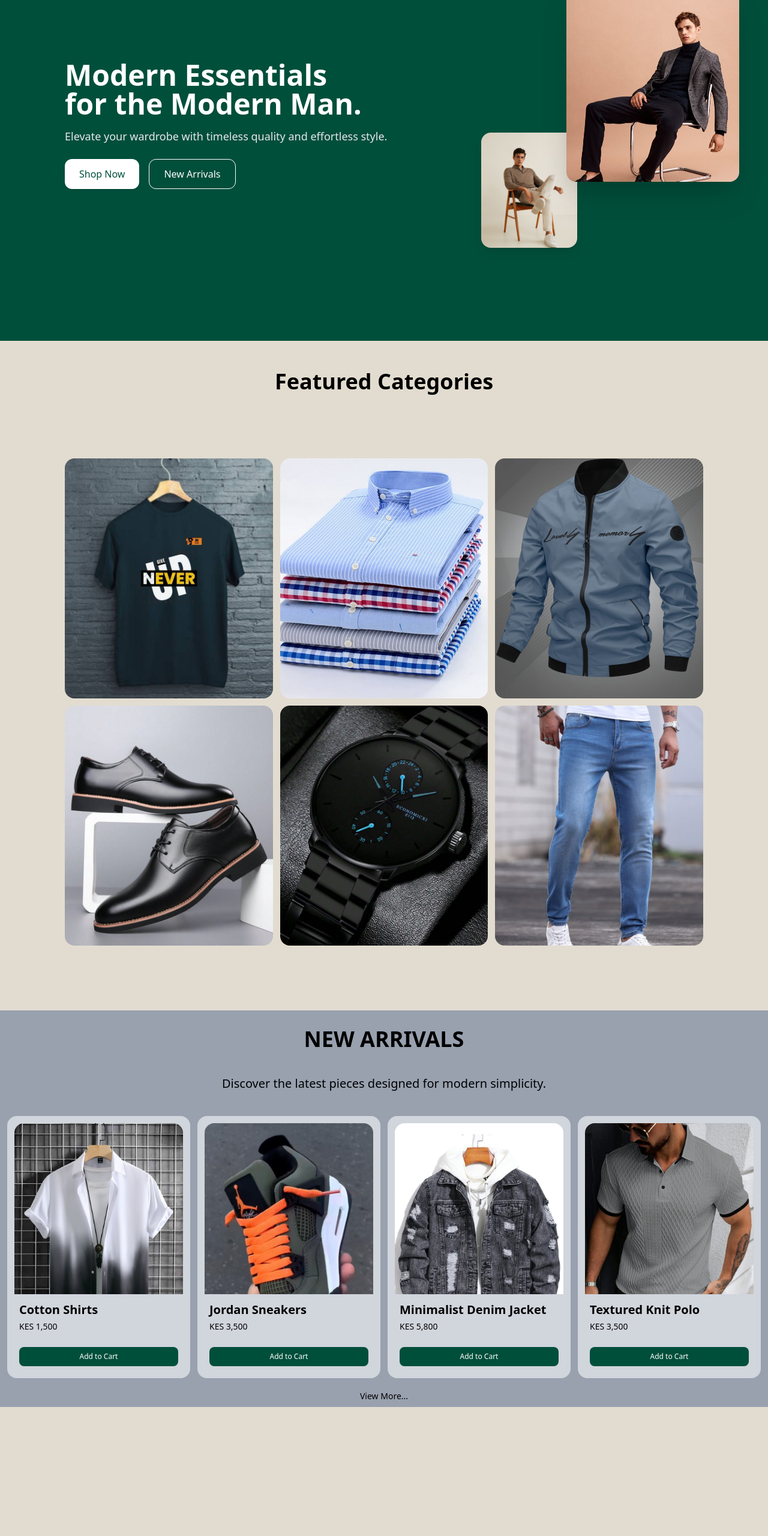
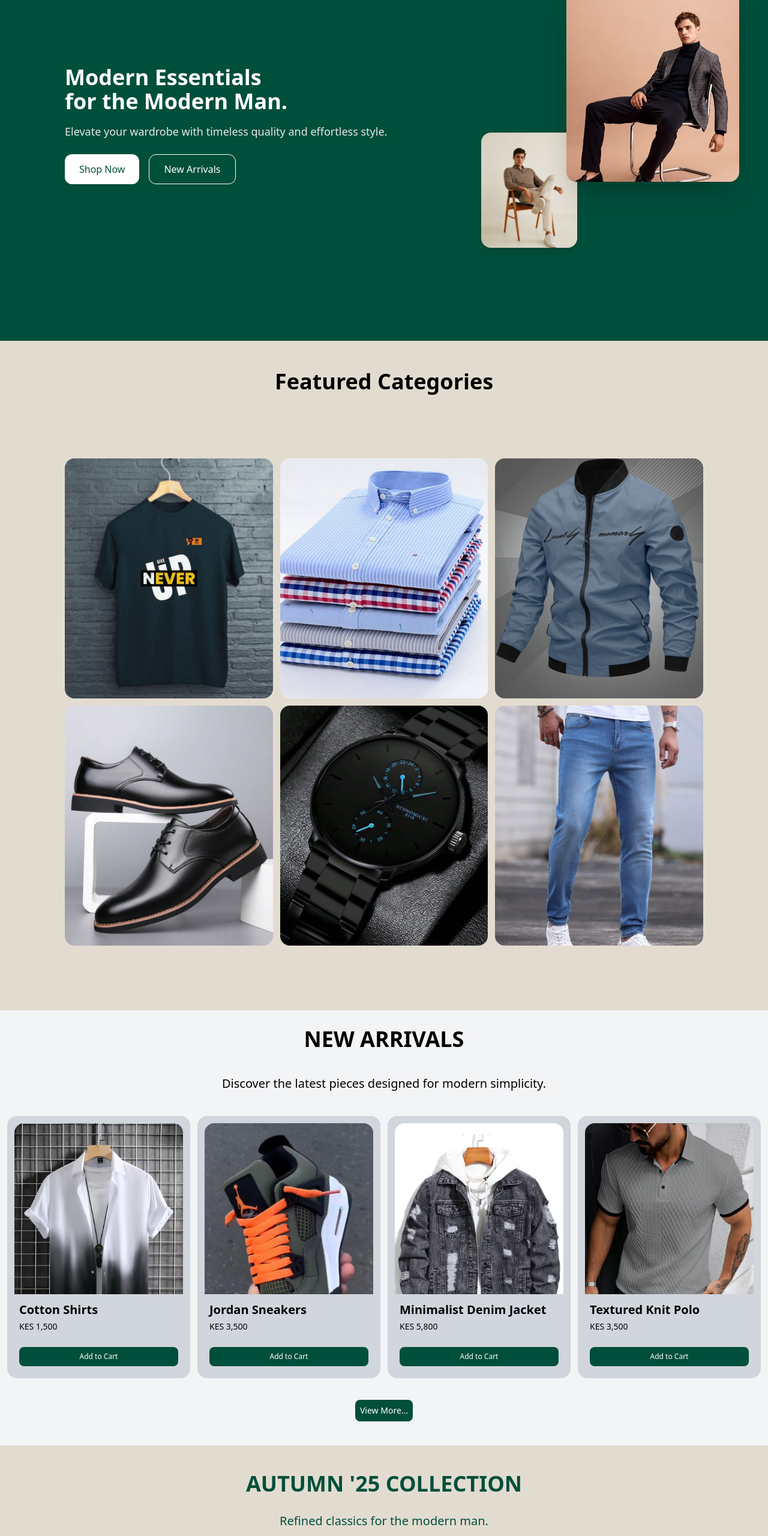
Before and after one commit to juliusmwas/Flone, a React (Vite) app: page / in a window 1280 px wide. Shown: the part 237-2797 px from the top of the page at 60% size. Before the commit the page ends 2582 px from the top, so only its background shows below. Built offline with nearby package versions, Linux system fonts and the light colour scheme.

Commit message:
Added a banner section

```diff
--- a/src/App.jsx
+++ b/src/App.jsx
@@ -2,6 +2,7 @@ import Navbar from "./Components/Navbar"
 import Hero from "./Components/Homepage/Hero"
 import Featured_Categories from "./Components/Homepage/Featured_Categories"
 import NewArrivals from "./Components/Homepage/NewArrivals"
+import Banner from "./Components/Homepage/Banner"
 
 function App() {
 
@@ -11,6 +12,7 @@ function App() {
       < Hero/>
       < Featured_Categories/>
       < NewArrivals/>
+      < Banner/>
     </>
   )
 }
--- /dev/null
+++ b/src/Components/Homepage/Banner.jsx
@@ -0,0 +1,14 @@
+
+
+export default function Banner(){
+    return(
+        <section>
+            <div className="grid justify-items-center m-8 text-emerald-900">
+                <h1 className="text-4xl font-bold p-3 ">AUTUMN '25 COLLECTION</h1>
+                <p className="text-xl p-4">Refined classics for the modern man.</p>
+                <button className="bg-emerald-900 text-sm  rounded-lg p-2 text-white font-medium cursor-pointer">SHOP COLLECTION ➜</button>
+            </div>
+
+        </section>
+    );
+}
--- a/src/Components/Homepage/Hero.jsx
+++ b/src/Components/Homepage/Hero.jsx
@@ -14,7 +14,7 @@ export default function Hero() {
           animate={{ opacity: 1, y: 0 }}
           transition={{ duration: 0.8, ease: "easeOut" }}
         >
-          <h1 className="text-4xl md:text-5xl font-bold">
+          <h1 className="text-2xl lg:text-4xl md:text-5xl font-bold">
             Modern Essentials <br /> for the Modern Man.
           </h1>
 
--- a/src/Components/Homepage/NewArrivals.jsx
+++ b/src/Components/Homepage/NewArrivals.jsx
@@ -33,16 +33,16 @@ export default function NewArrivals(){
     ];
 
     return(
-        <section id="newarrivals" className="bg-gray-400">
+        <section id="newarrivals" className="bg-gray-100">
             <div>
-                <div className="grid justify-items-center lg:p-5">
+                <div className="grid justify-items-center  lg:p-5">
                     <h1 className="text-2xl lg:text-4xl font-bold lg:pb-8  mt-3 lg:m-0 lg:mt-0 lg:p-2">NEW ARRIVALS</h1>
                     <p className="text-xs pb-3 lg:text-xl mt-3 lg:m-0 lg:mt-0 lg:p-2">Discover the latest pieces designed for modern simplicity.</p>
                 </div>
 
                 <div className="grid grid-cols-2 lg:grid-cols-4 gap-3 p-3 ">
                     {items.map((item) => (
-                        <div key={item.id} className="relative group h-full bg-gray-300 rounded-2xl p-2 overflow-hidden">
+                        <div key={item.id} className="relative group h-70 lg:h-full bg-gray-300 rounded-2xl p-2 overflow-hidden">
                             <div className="relative aspect-square bg-gray-300  p-1 overflow-hidden">
                                 <img
                                 src={item.img}
@@ -62,8 +62,8 @@ export default function NewArrivals(){
                     ))}
                 </div>
 
-                <div className="grid justify-items-center p-2">
-                    <p className=" cursor-pointer text-sm font-medium"><a href="#">View More...</a></p>
+                <div className="grid justify-items-center p-6 pb-10">
+                    <button className="bg-emerald-900 text-sm  rounded-lg p-2 text-white font-medium cursor-pointer">View More...</button>
                 </div>
 
             </div>
```
Also changed, not shown: public/banner.jpeg (added).
